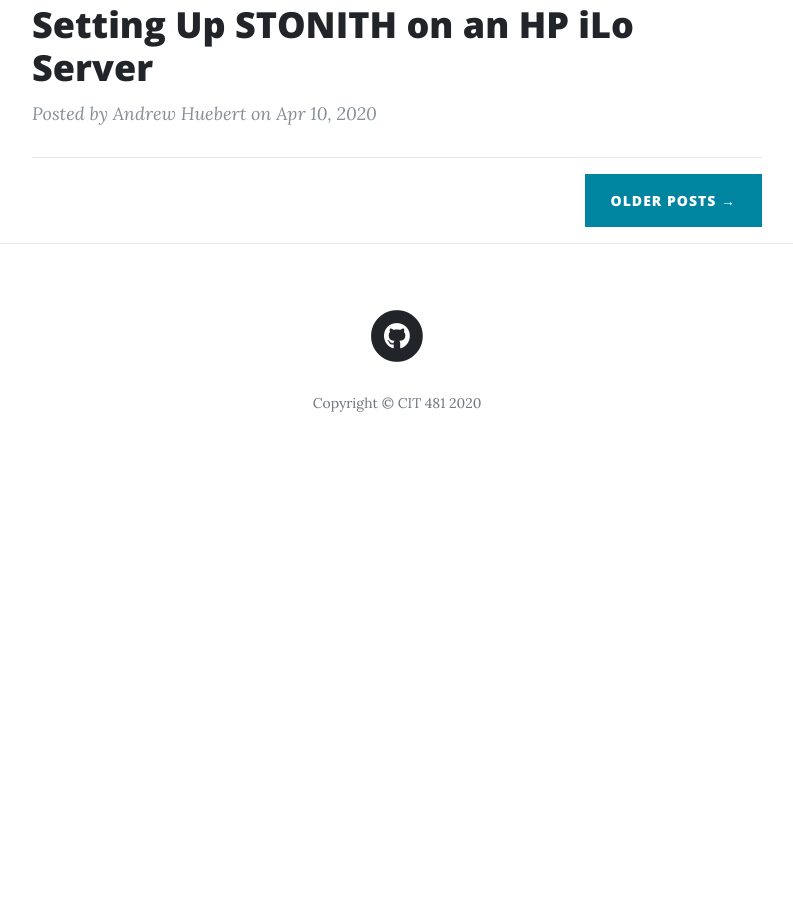
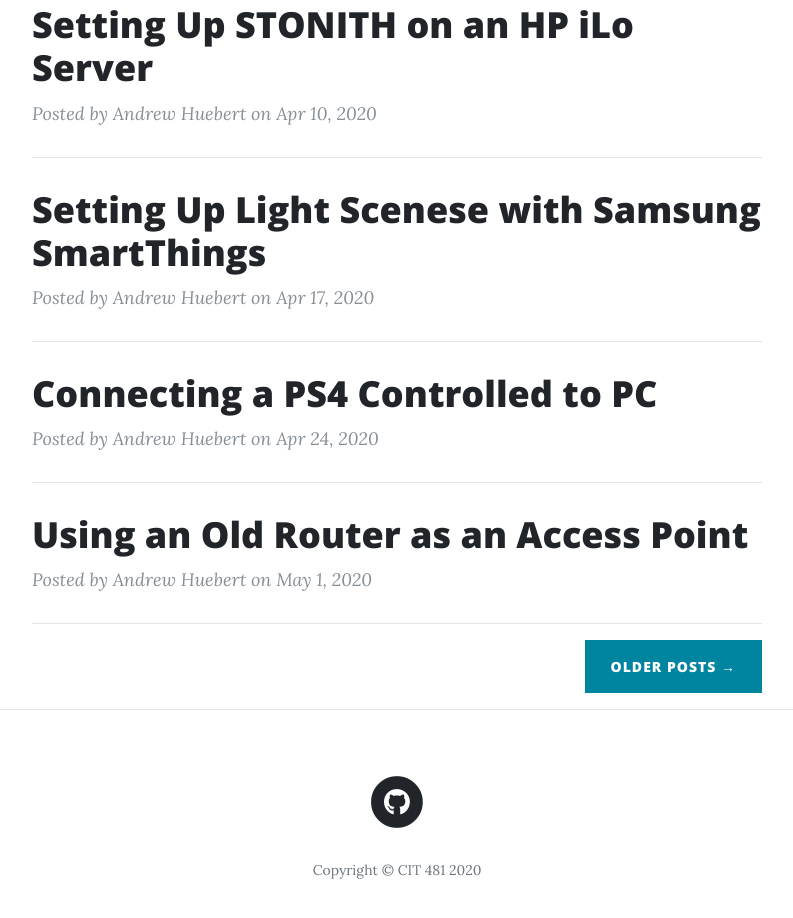
Before and after one commit to andrewHuebert/andrewHuebert.github.io, a website: page index.html in a window 1280 px wide. Shown: the part 2235-3153 px from the top of the page, without its empty margins (243-1036 px from the left). Before the commit the page ends 2714 px from the top, so only its background shows below. Drawn offline with nearby package versions, Linux system fonts and the light colour scheme.

Commit message:
Update index.html

```diff
--- a/index.html
+++ b/index.html
@@ -150,6 +150,33 @@
           <p class="post-meta">Posted by Andrew Huebert on Apr 10, 2020
         </div>
         <hr>
+        <div class="post-preview">
+          <a href="post_10.html">
+            <h2 class="post-title">
+              Setting Up Light Scenese with Samsung SmartThings
+            </h2>
+          </a>
+          <p class="post-meta">Posted by Andrew Huebert on Apr 17, 2020
+        </div>
+        <hr>
+        <div class="post-preview">
+          <a href="post_11.html">
+            <h2 class="post-title">
+              Connecting a PS4 Controlled to PC
+            </h2>
+          </a>
+          <p class="post-meta">Posted by Andrew Huebert on Apr 24, 2020
+        </div>
+        <hr>
+        <div class="post-preview">
+          <a href="post_12.html">
+            <h2 class="post-title">
+              Using an Old Router as an Access Point
+            </h2>
+          </a>
+          <p class="post-meta">Posted by Andrew Huebert on May 1, 2020
+        </div>
+        <hr>
         <!-- Pager -->
         <div class="clearfix">
           <a class="btn btn-primary float-right" href="#">Older Posts &rarr;</a>
```
